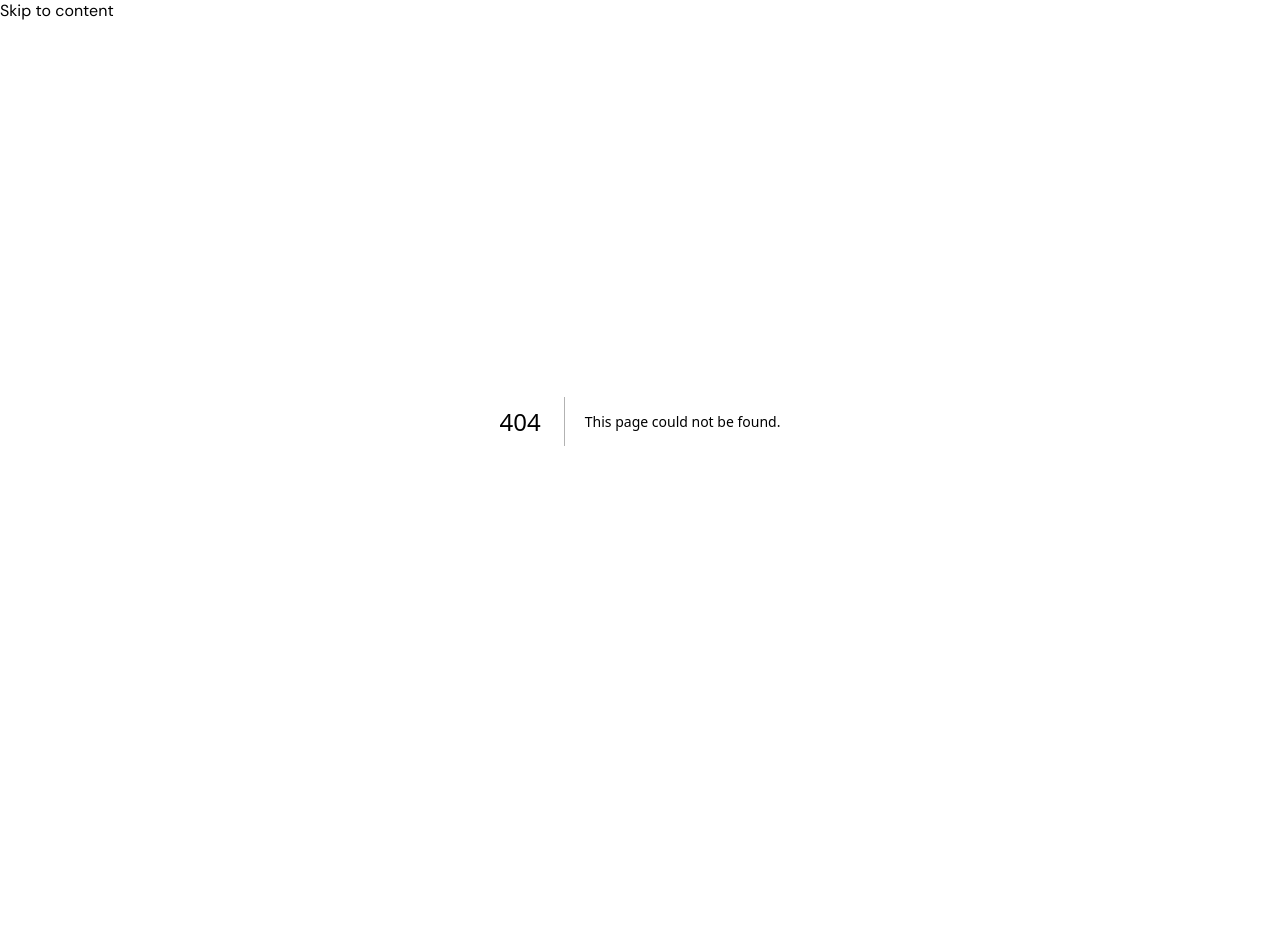
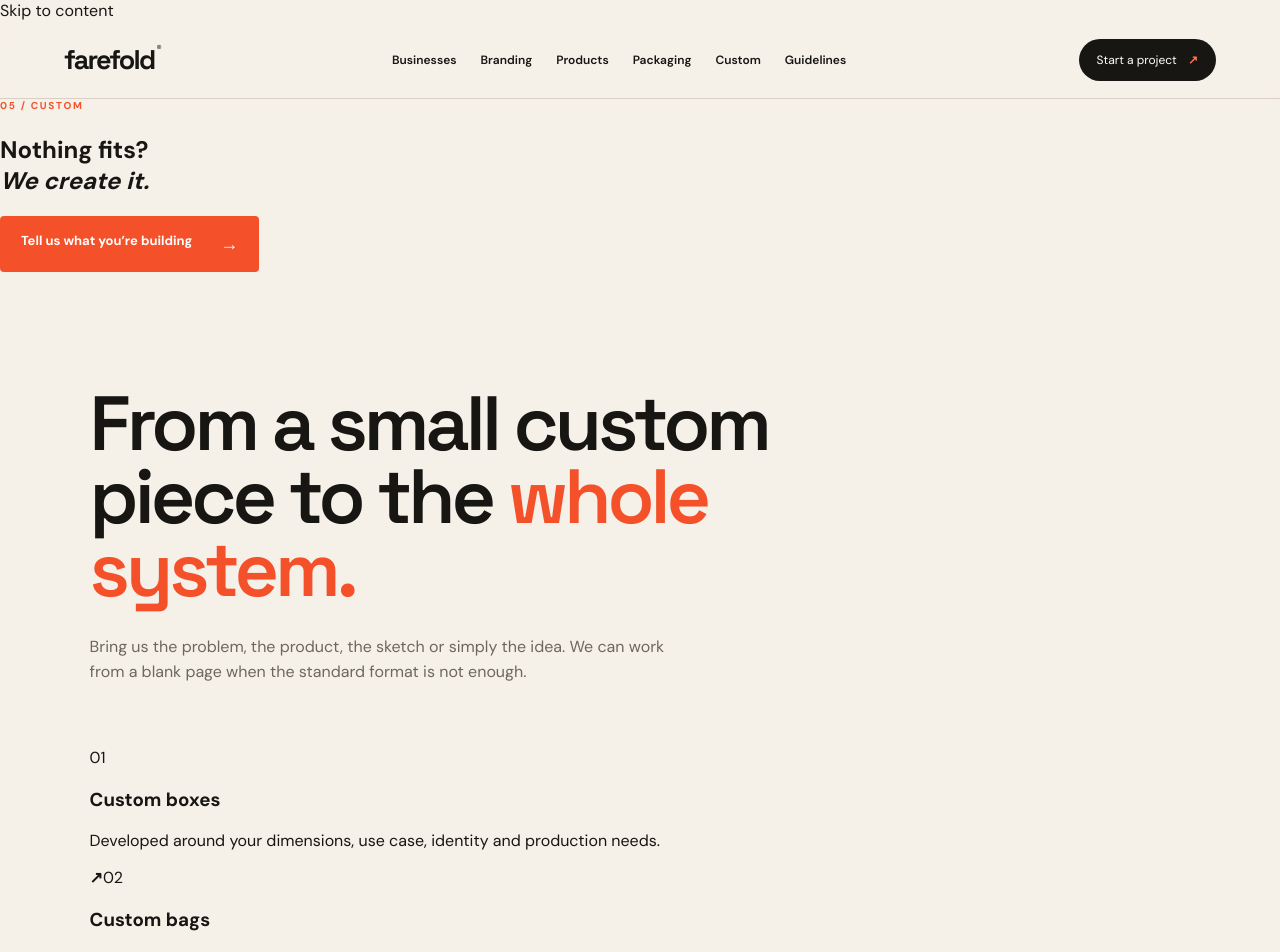
Before and after one commit to dogaranees7-ctrl/farefold, a Next.js app: page /custom in a window 1280 px wide. Before the commit this address had no page. Shown: the top 952 px of the page. Before the commit the page ends 821 px from the top, so only its background shows below. Built offline with nearby package versions, Linux system fonts and the light colour scheme.

Commit message:
Build FareFold core site pages

```diff
--- /dev/null
+++ b/app/custom/page.tsx
@@ -0,0 +1,3 @@
+import Link from "next/link"; import {PageFrame,LinkCards} from "@/app/components/page-frame";
+const items=["Custom boxes","Custom bags","Custom cups","Custom trays","Custom containers","Die-cut structures","Printed packaging","Special structures","Restaurant launch package","Complete custom brand system"].map(title=>({title,text:"Developed around your dimensions, use case, identity and production needs.",href:"/contact"}));
+export default function Custom(){return <PageFrame eyebrow="05 / Custom" title={<>Nothing fits?<br/><i>We create it.</i></>}><section className="section"><div className="sectionIntro wide"><h2>From a small custom piece to the <i>whole system.</i></h2><p>Bring us the problem, the product, the sketch or simply the idea. We can work from a blank page when the standard format is not enough.</p></div><LinkCards items={items}/></section><section className="orangeBand"><h2>Have a rough idea?</h2><p>Send the brief. We’ll turn the problem into a packaging direction.</p><Link className="primary dark" href="/contact">Start a custom brief →</Link></section></PageFrame>}
```
